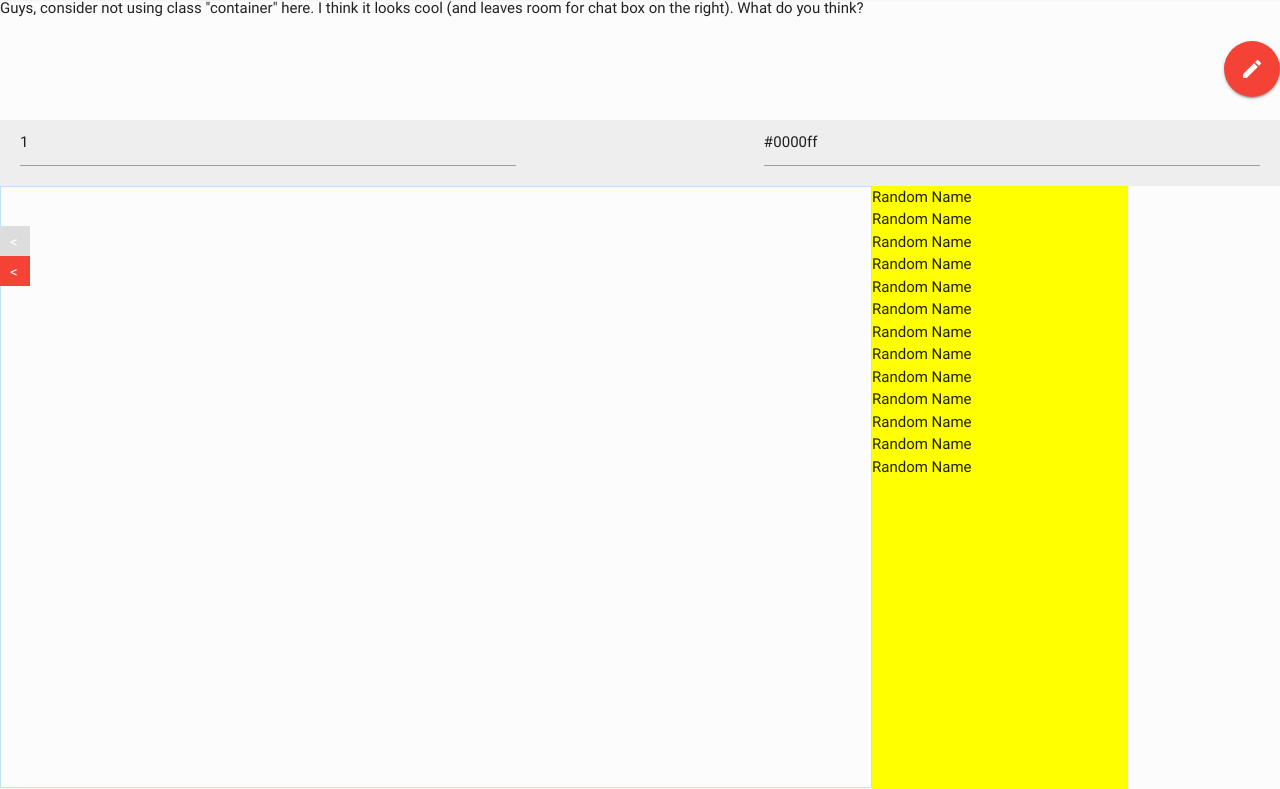
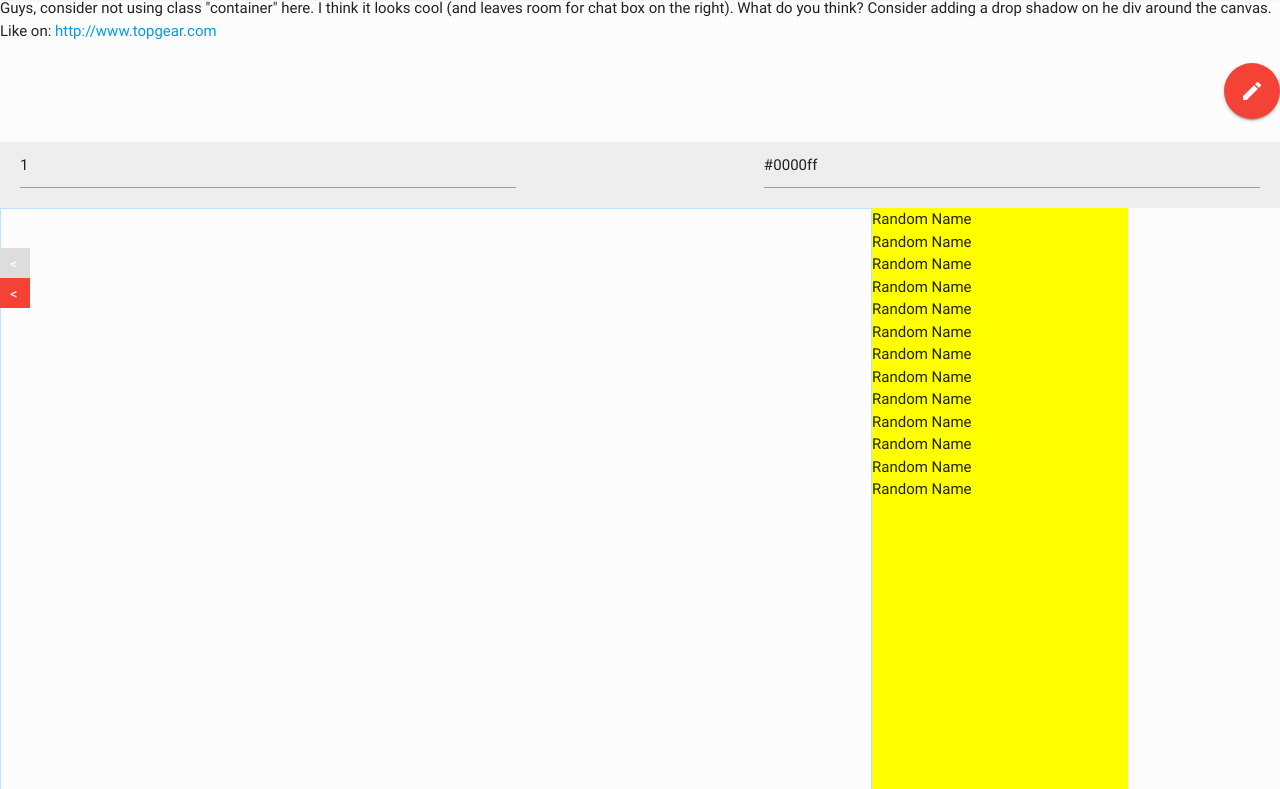
Before and after one commit to ngwattcos/LiveLearning, a website: page index.html in a window 1280 px wide. Shown: the part 67-856 px from the top of the page. Drawn offline with Linux system fonts and the light colour scheme.

Commit message:
Consider adding drop shadow
consider adding drop shadow around canvas div

```diff
--- a/index.html
+++ b/index.html
@@ -91,6 +91,7 @@
 
 		<div class="">
 		Guys, consider not using class "container" here. I think it looks cool (and leaves room for chat box on the right). What do you think?
+		Consider adding a drop shadow on he div around the canvas. Like on: <a href="http://www.topgear.com">http://www.topgear.com</a>
 			<!-- button controls -->
 			<div style="position: relative; height: 100px;">
 
```
